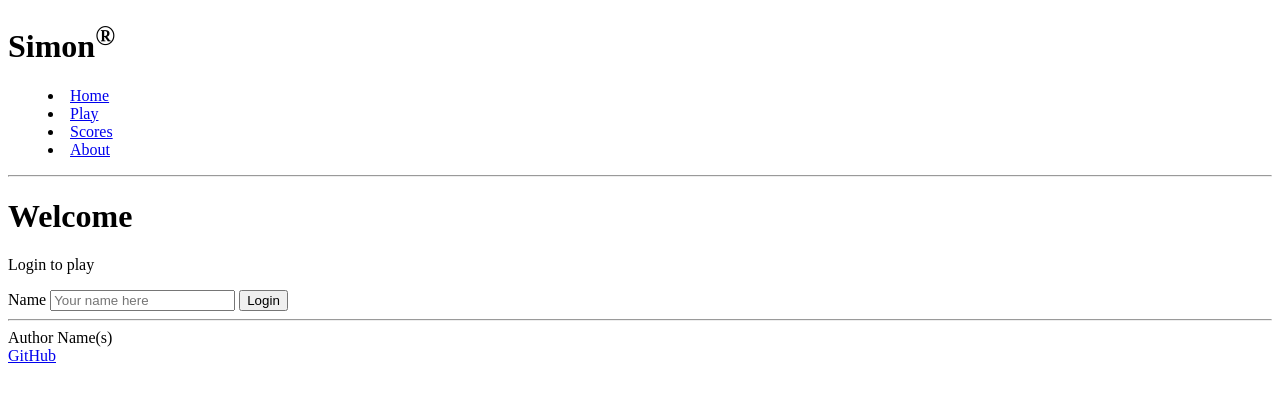
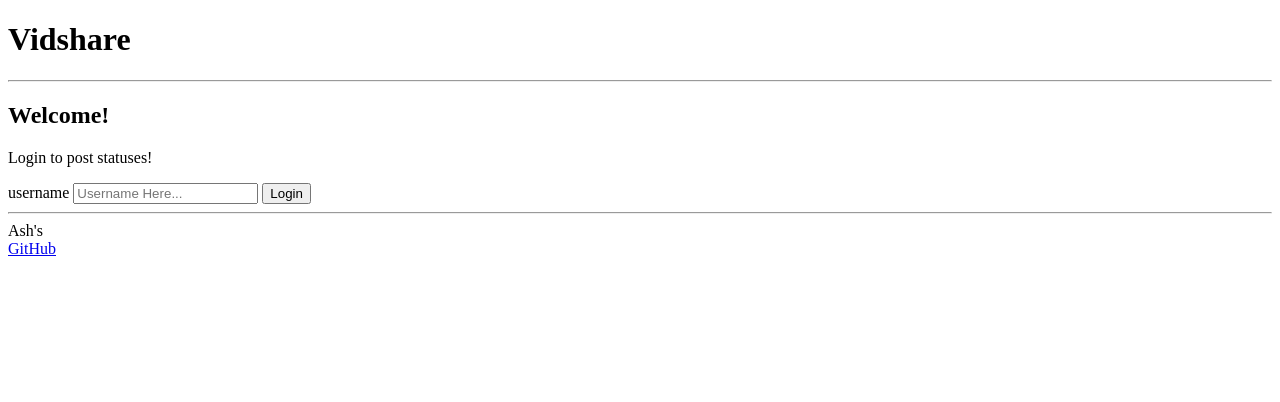
Before and after one commit to wifijoe/Startup, a plain HTML site: page public/index.html in a window 1280 px wide. Drawn offline with Linux system fonts and the light colour scheme.

Commit message:
changed index to be a login landing page

```diff
--- a/public/index.html
+++ b/public/index.html
@@ -1,47 +1,33 @@
 <!DOCTYPE html>
 <html lang="en">
-  <head>
+  <header>
     <meta charset="UTF-8" />
     <!-- Tell browsers not to scale the viewport automatically -->
     <meta name="viewport" content="width=device-width, initial-scale=1.0" />
-    <title>Simon HTML</title>
-    <link rel="icon" href="favicon.ico" />
-  </head>
+    <title>vidshare</title>
+
+    <header>
+      <h1>Vidshare</h1>
+      <hr />
+  </header>
   <body>
     <!-- Use header, main, and footer elements to give semantic structure -->
-    <header>
-      <h1>Simon<sup>&reg;</sup></h1>
-
-      <!-- Navigation elements -->
-      <nav>
-        <!-- Menu is a semantic alternative to <ul> that represents an interaction -->
-        <menu>
-          <li><a href="index.html">Home</a></li>
-          <li><a href="play.html">Play</a></li>
-          <li><a href="scores.html">Scores</a></li>
-          <li><a href="about.html">About</a></li>
-        </menu>
-      </nav>
-
-      <!-- Since we don't have the ability to style we use old style HTML to give some visual formatting -->
-      <hr />
-    </header>
 
     <main>
-      <h1>Welcome</h1>
-      <p>Login to play</p>
-      <form method="get" action="play.html">
-        <label for="name">Name</label>
-        <input type="text" id="name" placeholder="Your name here" />
+      <h2>Welcome!</h2>
+      <p>Login to post statuses!</p>
+      <form method="get" action="Home.html">
+        <label for="name">username</label>
+        <input type="text" id="name" placeholder="Username Here..." />
         <button type="submit">Login</button>
       </form>
     </main>
 
     <footer>
       <hr />
-      <span class="text-reset">Author Name(s)</span>
+      <span class="text-reset">Ash's</span>
       <br />
-      <a href="https://github.com/webprogramming260/simon-html">GitHub</a>
+      <a href="https://github.com/wifijoe/Startup">GitHub</a>
     </footer>
   </body>
 </html>
```
